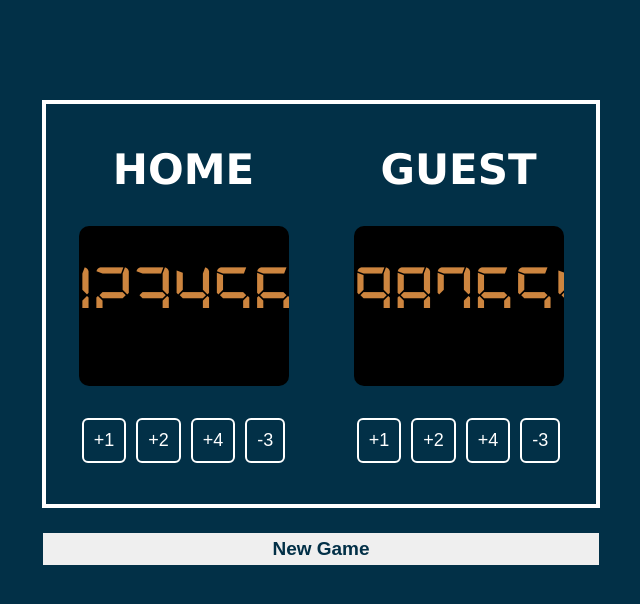
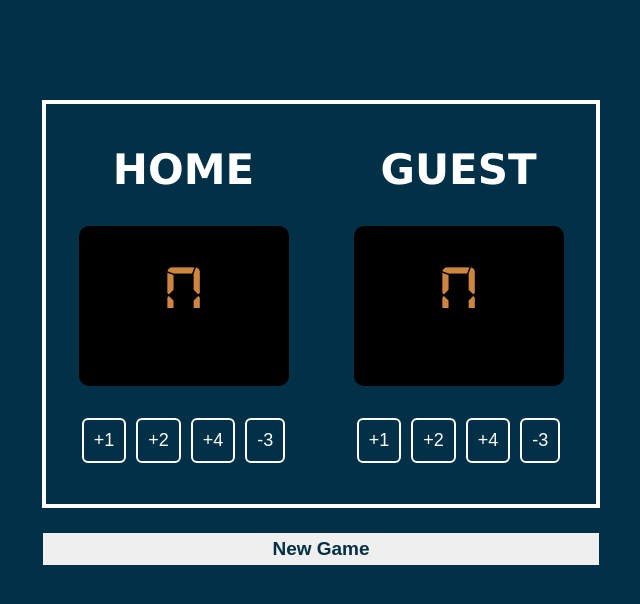
Before and after one commit to vaishalish20/Solo-Project-Basketball-Scoreboard, a plain HTML site: page index.html in a window 1280 px wide. Shown: the whole page, without its empty margins (319-959 px from the left). Drawn offline with Linux system fonts and the light colour scheme.

Commit message:
initiating with 0

```diff
--- a/index.html
+++ b/index.html
@@ -13,7 +13,7 @@
         <div id="left-cont" class="conts">
             <h3 class="head">HOME</h3>
             <div class="scorecard">
-                <h4 class="score" id="left-score">123456789</h4>
+                <h4 class="score" id="left-score">0</h4>
             </div>
             <div class="btn-group">
                 <button class="btn" onclick="add1ToLeft()">+1</button>
@@ -25,7 +25,7 @@
         <div id="right-cont" class="conts">
             <h3 class="head">GUEST</h3>
             <div class="scorecard">
-                <h4 class="score" id="right-score">987654321</h4>
+                <h4 class="score" id="right-score">0</h4>
             </div>
             <div class="btn-group">
                 <button class="btn" onclick="add1ToRight()">+1</button>
```
